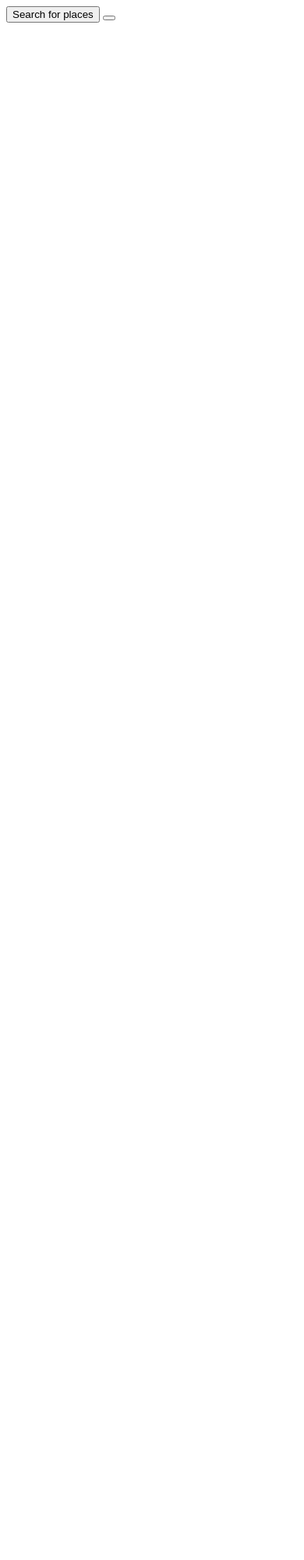
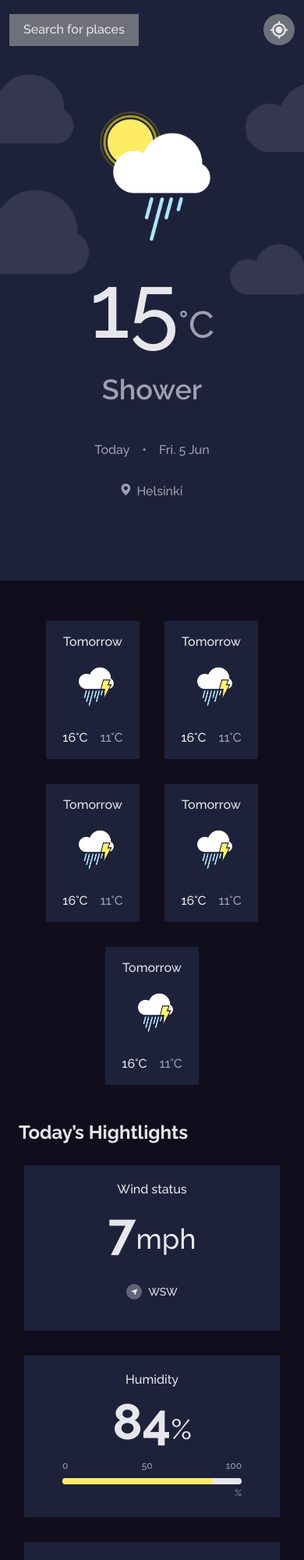
Before and after one commit to pandresvaldivia/Weather-app, a plain HTML site: page index.html in a window 390 px wide. Shown: the top 2000 px of the page at 78% size. Before the commit the page ends 844 px from the top, so only its background shows below. Drawn offline with Linux system fonts and the light colour scheme.

Commit message:
Mobile version completed

```diff
--- /dev/null
+++ b/css/button.css
@@ -0,0 +1,29 @@
+.buttonMenu {
+	font: var(--normal);
+	color: var(--gray20);
+	background: var(--gray);
+	padding-block-end: 0.6875rem;
+	padding-block-start: 0.6875rem;
+	padding-inline-end: 1.125rem;
+	padding-inline-start: 1.125rem;
+	border: none;
+}
+
+.buttonIcon {
+	block-size: 40px;
+	inline-size: 40px;
+	background: var(--gray);
+	border: none;
+	color: var(--gray20);
+	font-size: 22px;
+	border-radius: 50%;
+	-webkit-border-radius: 50%;
+	-moz-border-radius: 50%;
+	-ms-border-radius: 50%;
+	-o-border-radius: 50%;
+}
+
+.buttonIcon i {
+	position: relative;
+	top: 2px;
+}
--- /dev/null
+++ b/css/cards-container.css
@@ -0,0 +1,6 @@
+.cardsContainer {
+	display: flex;
+	flex-wrap: wrap;
+	gap: 32px;
+	justify-content: center;
+}
--- /dev/null
+++ b/css/footer.css
@@ -0,0 +1,13 @@
+.footer {
+	font: 500 0.875rem/1.0669rem var(--fontBase);
+	color: var(--gray10);
+	text-align: center;
+	margin: 0;
+	padding-block-end: 1.5rem;
+	padding-block-start: 4.5rem;
+}
+
+.footer-credits a {
+	font-weight: 700;
+	color: var(--gray10);
+}
--- /dev/null
+++ b/css/hightlight-card.css
@@ -0,0 +1,60 @@
+.hightlightCard {
+	padding-block-end: 2.5rem;
+	padding-block-start: 1.375rem;
+	background: var(--blue);
+	inline-size: 100%;
+	max-inline-size: 20.5rem;
+	text-align: center;
+	display: flex;
+	flex-direction: column;
+	align-items: center;
+}
+
+.hightlightCard-title {
+	font: var(--normal);
+	margin: 0;
+	margin-block-end: 6px;
+}
+
+.hightlightCard-datum {
+	font: var(--headline2);
+	margin: 0;
+}
+
+.hightlightCard-datum span:last-child {
+	font: var(--headline3);
+	margin: 0;
+	font-weight: 500;
+}
+
+.hightlightCard-wind {
+	display: flex;
+	gap: 0.5rem;
+	align-items: center;
+	justify-content: center;
+	margin: 0;
+	margin-block-start: 1.875rem;
+}
+
+.hightlightCard-windIcon {
+	font-size: 0.5rem;
+	block-size: 20px;
+	inline-size: 20px;
+	display: inline-block;
+	position: relative;
+	background: rgba(255, 255, 255, 0.3);
+	border-radius: 50%;
+	-webkit-border-radius: 50%;
+	-moz-border-radius: 50%;
+	-ms-border-radius: 50%;
+	-o-border-radius: 50%;
+}
+
+.hightlightCard-windIcon i {
+	position: relative;
+	top: 2px;
+}
+
+.hightlightCard-windDirection {
+	font: 500 14px/16.44px var(--fontBase);
+}
--- /dev/null
+++ b/css/hightlight-section.css
@@ -0,0 +1,7 @@
+.hightlightSection {
+	margin-block-start: 3.25rem;
+}
+
+.hightlightSection-title {
+	margin-block-end: 2rem;
+}
--- a/css/icon.css
+++ b/css/icon.css
@@ -1,11 +1,11 @@
 @font-face {
 	font-family: 'icomoon';
-	src: url('../assets/fonts/icomoon.eot?nn96s');
-	src: url('../assets/fonts/icomoon.eot?nn96s#iefix')
+	src: url('../assets/fonts/icomoon.eot?mcj44t');
+	src: url('../assets/fonts/icomoon.eot?mcj44t#iefix')
 			format('embedded-opentype'),
-		url('../assets/fonts/icomoon.ttf?nn96s') format('truetype'),
-		url('../assets/fonts/icomoon.woff?nn96s') format('woff'),
-		url('../assets/fonts/icomoon.svg?nn96s#icomoon') format('svg');
+		url('../assets/fonts/icomoon.ttf?mcj44t') format('truetype'),
+		url('../assets/fonts/icomoon.woff?mcj44t') format('woff'),
+		url('../assets/fonts/icomoon.svg?mcj44t#icomoon') format('svg');
 	font-weight: normal;
 	font-style: normal;
 	font-display: block;
@@ -27,6 +27,9 @@
 	-moz-osx-font-smoothing: grayscale;
 }
 
+.icon-ubication:before {
+	content: '\e903';
+}
 .icon-right:before {
 	content: '\e901';
 }
--- a/css/main.css
+++ b/css/main.css
@@ -15,4 +15,12 @@
 	--headline3-regular: 600 2.25rem/2.6412rem var(--fontBase);
 	--normal: 500 1rem/1.1738rem var(--fontBase);
 	--button: 600 1rem/1.1738rem var(--fontBase);
+	--grade: 400 3rem/3.5219rem var(--fontBase);
 }
+
+.body {
+	background: var(--bg);
+	color: var(--gray20);
+	margin: 0;
+	font: var(--normal);
+}
--- /dev/null
+++ b/css/navigation.css
@@ -0,0 +1,10 @@
+.navigation {
+	display: flex;
+	justify-content: space-between;
+	padding-block-start: 1.125rem;
+	padding-inline-end: 0.75rem;
+	padding-inline-start: 0.75rem;
+	inline-size: 100%;
+	box-sizing: border-box;
+	margin-block-end: 76px;
+}
--- /dev/null
+++ b/css/progressBar.css
@@ -0,0 +1,42 @@
+.progressBar {
+	inline-size: 230px;
+	margin-block-start: 0.75rem;
+	position: relative;
+	color: var(--gray10);
+}
+
+.progressBar::after {
+	content: '%';
+	position: absolute;
+	right: 0;
+	bottom: -1rem;
+	font: 0.75rem/0.875rem var(--fontBase);
+}
+
+.progressBar-percentages {
+	display: flex;
+	justify-content: space-between;
+	margin: 0;
+	font: 0.75rem/0.875rem var(--fontBase);
+}
+
+.progressBar-bar {
+	-webkit-appearance: none;
+	block-size: 0.5rem;
+	border-radius: 25px;
+	-webkit-border-radius: 25px;
+	-moz-border-radius: 25px;
+	-ms-border-radius: 25px;
+	-o-border-radius: 25px;
+	overflow: hidden;
+	inline-size: 100%;
+}
+.progressBar-bar::-webkit-progress-bar {
+	background: var(--gray20);
+}
+.progressBar-bar::-webkit-progress-value {
+	background: var(--yellow);
+}
+.progressBar-bar::-moz-progress-bar {
+	background: var(--gray20);
+}
--- /dev/null
+++ b/css/weather-card.css
@@ -0,0 +1,36 @@
+.weatherCard {
+	background: var(--blue);
+	padding-block-end: 1.125rem;
+	padding-block-start: 1.125rem;
+	block-size: 11.0625rem;
+	inline-size: 7.5rem;
+	display: flex;
+	flex-direction: column;
+	justify-content: space-between;
+	align-items: center;
+	box-sizing: border-box;
+}
+
+.weatherCard * {
+	margin: 0;
+}
+
+.weatherCard-image {
+	block-size: 62px;
+	text-align: center;
+	margin-block-start: 0.625rem;
+}
+
+.weatherCard-image img {
+	block-size: 100%;
+	vertical-align: middle;
+}
+
+.weatherCard-details {
+	display: flex;
+	gap: 1rem;
+}
+
+.weatherCard-details span:nth-of-type(2) {
+	color: var(--gray10);
+}
--- /dev/null
+++ b/css/weather-info.css
@@ -0,0 +1,69 @@
+.weatherInfo {
+	background: var(--blue);
+	padding-block-end: 6.5625rem;
+	display: flex;
+	flex-direction: column;
+	align-items: center;
+	position: relative;
+	text-align: center;
+}
+
+.weatherInfo::before {
+	position: absolute;
+	content: '';
+	background: url('../assets/images/Cloud-background.png') no-repeat;
+	background-size: 150% auto;
+	background-position: center 56px;
+	opacity: 0.1;
+	inset: 0;
+	position: absolute;
+}
+
+.weatherInfo-image {
+	inline-size: 9.375rem;
+	margin: 0;
+}
+
+.weatherInfo-image img {
+	vertical-align: middle;
+	inline-size: 100%;
+}
+
+.weatherInfo-tempeture {
+	font: var(--headline1);
+	margin: 0;
+}
+
+.weatherInfo-tempeture span {
+	font: var(--grade);
+	color: var(--gray10);
+}
+
+.weatherInfo-name {
+	font: var(--headline3);
+	margin: 0;
+	color: var(--gray10);
+}
+
+.weatherInfo-details {
+	font: var(--normal);
+	color: var(--gray10);
+	display: flex;
+	flex-direction: column;
+	margin-block-start: 3rem;
+	gap: 2.0625rem;
+}
+
+.weatherInfo-details > * {
+	margin: 0;
+}
+
+.weatherInfo-time {
+	display: flex;
+	gap: 1rem;
+	justify-content: center;
+}
+
+.weatherInfo-ubication span {
+	margin-inline-start: 0.5rem;
+}
--- /dev/null
+++ b/css/wrapper.css
@@ -0,0 +1,6 @@
+.wrapper {
+	padding-inline-end: 1.5rem;
+	padding-inline-start: 1.5rem;
+	padding-block-end: 1.5rem;
+	padding-block-start: 3.25rem;
+}
--- a/index.html
+++ b/index.html
@@ -93,14 +93,168 @@
 		<!-- Styles -->
 		<link rel="stylesheet" href="./css/icon.css" />
 		<link rel="stylesheet" href="./css/main.css" />
+		<link rel="stylesheet" href="./css/button.css" />
+		<link rel="stylesheet" href="./css/navigation.css" />
+		<link rel="stylesheet" href="./css/weather-info.css" />
+		<link rel="stylesheet" href="./css/wrapper.css" />
+		<link rel="stylesheet" href="./css/cards-container.css" />
+		<link rel="stylesheet" href="./css/weather-card.css" />
+		<link rel="stylesheet" href="./css/hightlight-section.css" />
+		<link rel="stylesheet" href="./css/hightlight-card.css" />
+		<link rel="stylesheet" href="./css/progressBar.css" />
+		<link rel="stylesheet" href="./css/footer.css" />
 	</head>
-	<body>
-		<header>
-			<div class="navigation">
-				<button class="navigation-search">Search for places</button>
-				<button class="navigation-location"></button>
+	<body class="body">
+		<main>
+			<section class="weatherInfo">
+				<header class="navigation">
+					<button class="buttonMenu">Search for places</button>
+					<button class="buttonIcon">
+						<i class="icon-location"></i>
+					</button>
+				</header>
+				<figure class="weatherInfo-image">
+					<img src="./assets/images/Shower.png" alt="" />
+				</figure>
+				<article class="weatherInfo-description">
+					<div class="weatherInfo-description">
+						<p class="weatherInfo-tempeture">15<span>°C</span></p>
+						<p class="weatherInfo-name">Shower</p>
+					</div>
+					<div class="weatherInfo-details">
+						<p class="weatherInfo-time">
+							<span>Today</span><span>&bull;</span><span>Fri. 5 Jun</span>
+						</p>
+						<p class="weatherInfo-ubication">
+							<i class="icon-ubication"></i><span>Helsinki</span>
+						</p>
+					</div>
+				</article>
+			</section>
+			<div class="wrapper">
+				<section class="cardsContainer">
+					<article class="weatherCard">
+						<div class="weatherCard-description">
+							<p class="weatherCard-date">Tomorrow</p>
+							<figure class="weatherCard-image">
+								<img src="./assets/images/Thunderstorm.png" alt="" />
+							</figure>
+						</div>
+						<p class="weatherCard-details">
+							<span>16°C</span><span>11°C</span>
+						</p>
+					</article>
+					<article class="weatherCard">
+						<div class="weatherCard-description">
+							<p class="weatherCard-date">Tomorrow</p>
+							<figure class="weatherCard-image">
+								<img src="./assets/images/Thunderstorm.png" alt="" />
+							</figure>
+						</div>
+						<p class="weatherCard-details">
+							<span>16°C</span><span>11°C</span>
+						</p>
+					</article>
+					<article class="weatherCard">
+						<div class="weatherCard-description">
+							<p class="weatherCard-date">Tomorrow</p>
+							<figure class="weatherCard-image">
+								<img src="./assets/images/Thunderstorm.png" alt="" />
+							</figure>
+						</div>
+						<p class="weatherCard-details">
+							<span>16°C</span><span>11°C</span>
+						</p>
+					</article>
+					<article class="weatherCard">
+						<div class="weatherCard-description">
+							<p class="weatherCard-date">Tomorrow</p>
+							<figure class="weatherCard-image">
+								<img src="./assets/images/Thunderstorm.png" alt="" />
+							</figure>
+						</div>
+						<p class="weatherCard-details">
+							<span>16°C</span><span>11°C</span>
+						</p>
+					</article>
+					<article class="weatherCard">
+						<div class="weatherCard-description">
+							<p class="weatherCard-date">Tomorrow</p>
+							<figure class="weatherCard-image">
+								<img src="./assets/images/Thunderstorm.png" alt="" />
+							</figure>
+						</div>
+						<p class="weatherCard-details">
+							<span>16°C</span><span>11°C</span>
+						</p>
+					</article>
+				</section>
+				<section class="hightlightSection" aria-labelledby="hightlights">
+					<h2 class="hightlightSection-title" id="hightlights">
+						Today’s Hightlights
+					</h2>
+					<div class="cardsContainer">
+						<article class="hightlightCard">
+							<div class="hightlightCard-data">
+								<h3 class="hightlightCard-title">Wind status</h3>
+								<p class="hightlightCard-datum">
+									<span>7</span><span>mph</span>
+								</p>
+							</div>
+							<p class="hightlightCard-wind">
+								<span class="hightlightCard-windIcon"
+									><i class="icon-wind"></i></span
+								><span class="hightlightCard-windDirection">WSW</span>
+							</p>
+						</article>
+						<article class="hightlightCard">
+							<div class="hightlightCard-data">
+								<h3 class="hightlightCard-title">Humidity</h3>
+								<p class="hightlightCard-datum">
+									<span>84</span><span>%</span>
+								</p>
+							</div>
+							<div class="progressBar">
+								<p class="progressBar-percentages">
+									<span>0</span>
+									<span>50</span>
+									<span>100</span>
+								</p>
+								<progress
+									class="progressBar-bar"
+									id="humidity"
+									value="84"
+									max="100"
+								></progress>
+							</div>
+						</article>
+						<article class="hightlightCard">
+							<div class="hightlightCard-data">
+								<h3 class="hightlightCard-title">Visibility</h3>
+								<p class="hightlightCard-datum">
+									<span>6,4</span> <span>miles</span>
+								</p>
+							</div>
+						</article>
+						<article class="hightlightCard">
+							<div class="hightlightCard-data">
+								<h3 class="hightlightCard-title">Air Pressure</h3>
+								<p class="hightlightCard-datum">
+									<span>998</span> <span>mb</span>
+								</p>
+							</div>
+						</article>
+					</div>
+				</section>
 			</div>
-		</header>
+		</main>
+		<footer class="footer">
+			<p class="footer-credits">
+				created by
+				<a href="#" target="_blank" rel="noreferrer">@pandresvaldivia</a> -
+				<a href="#" target="_blank" rel="noreferrer">devChallenges.io</a>
+			</p>
+		</footer>
 		<script src="./js/main.js" type="module"></script>
 	</body>
 </html>
```
Also changed, not shown: assets/fonts/icomoon.ttf, assets/fonts/icomoon.woff, 2 other files.
